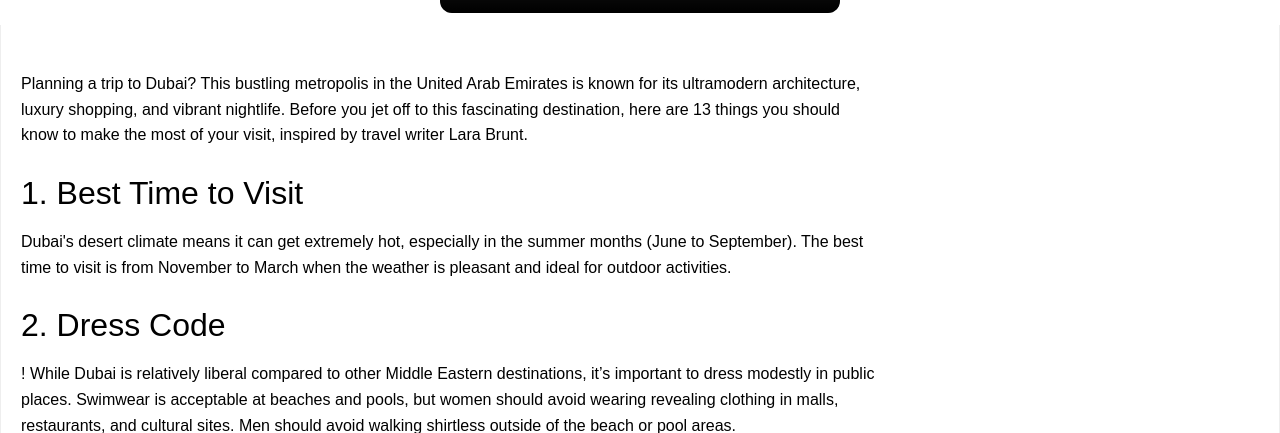
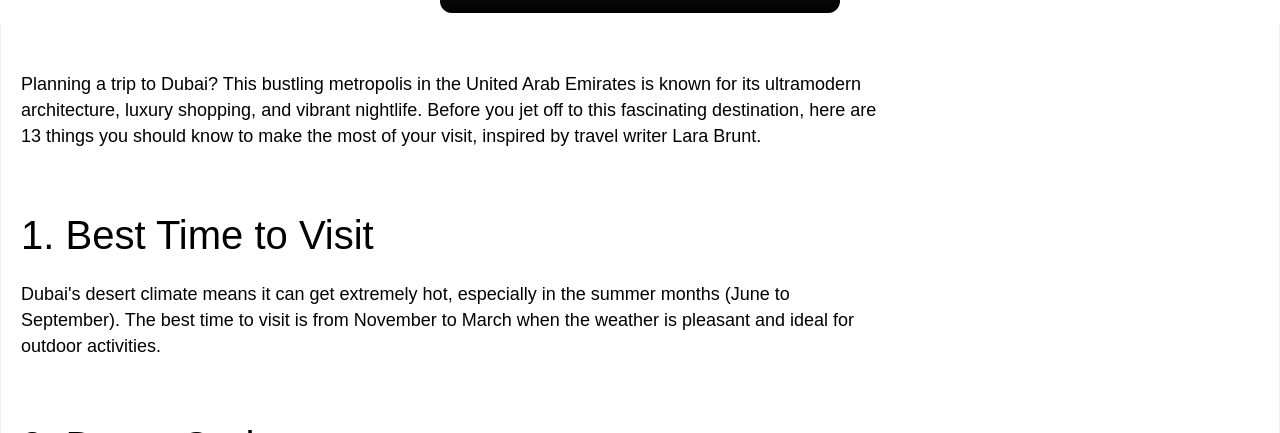
Before and after one commit to Tech-Genisys/vavapopo_new_design, a Next.js app: page /blog/1 in a window 1280 px wide. Shown: the part 367-800 px from the top of the page. Built offline with nearby package versions, Linux system fonts and the light colour scheme; no server answers; grey boxes are pictures that could not be loaded.

Commit message:
css edited

```diff
--- a/app/(home)/globals.css
+++ b/app/(home)/globals.css
@@ -48,8 +48,10 @@
 }
 
 .markdown h2 {
-  font-size: 2em;
-  margin-bottom: 10px;
+  font-size: 40px;
+  line-height: 1.1;
+  margin-top: 4rem;
+  margin-bottom: 1.5rem;
 }
 
 .markdown h3 {
@@ -58,6 +60,8 @@
 }
 
 .markdown p {
+  font-size: 18px;
+  line-height: 1.45;
   margin: 10px 0;
 }
 
```
